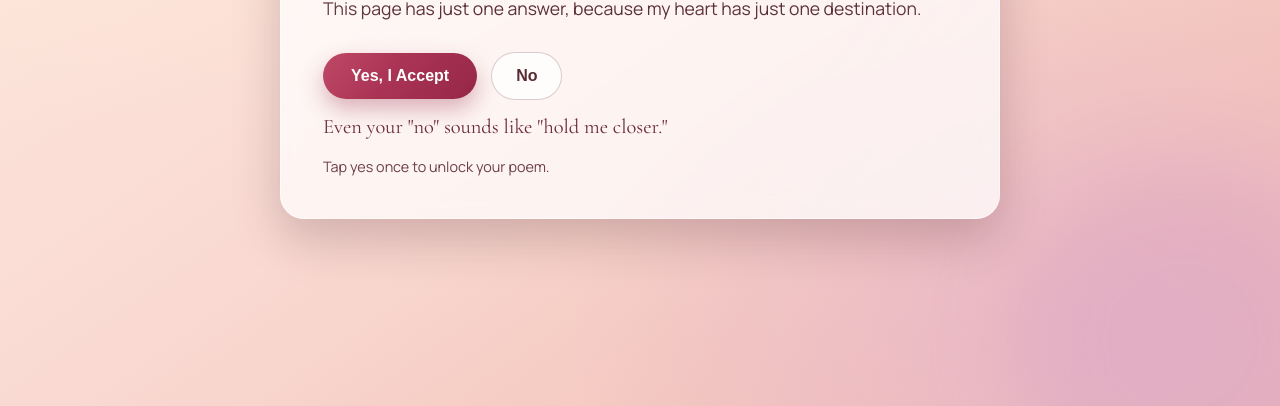
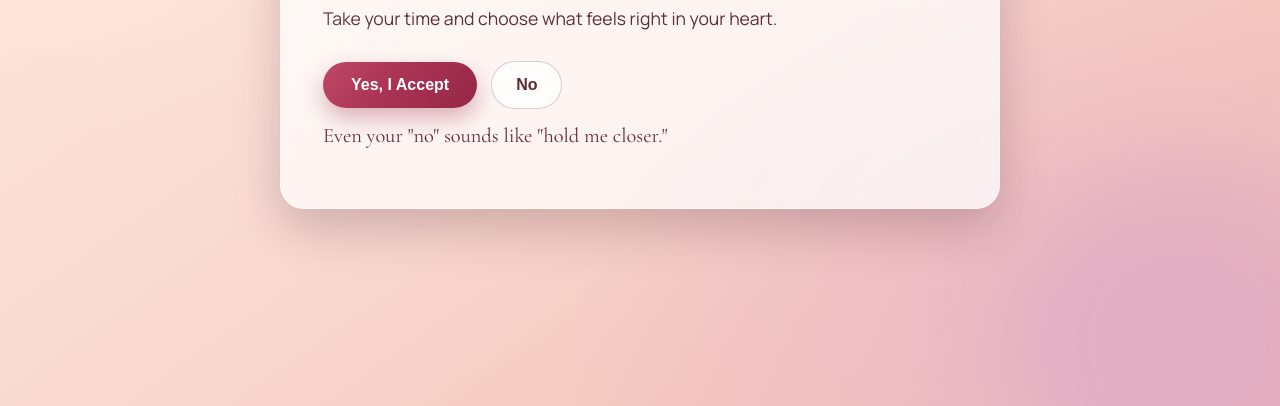
Before and after one commit to davis-asish/web-prop-, a plain HTML site: page index.html in a window 1280 px wide. Shown: the part 394-800 px from the top of the page. Drawn offline with nearby package versions, Linux system fonts and the light colour scheme.

Commit message:
Update index.html

```diff
--- a/index.html
+++ b/index.html
@@ -192,12 +192,6 @@
       100% {
         transform: scale(1);
       }
-    }
-
-    .accept-note {
-      margin: 0;
-      font-size: 0.9rem;
-      color: #6c3e47;
     }
 
     .romantic-line {
@@ -485,14 +479,13 @@
       <p class="tag">A question from Davis Asish</p>
       <h1>Sreshtha, will you accept my proposal?</h1>
       <p class="intro">
-        This page has just one answer, because my heart has just one destination.
+        Take your time and choose what feels right in your heart.
       </p>
       <div class="accept-wrap">
         <button id="accept-btn" class="accept-btn" type="button">Yes, I Accept</button>
         <button id="no-btn" class="no-btn" type="button">No</button>
       </div>
       <p id="romantic-line" class="romantic-line">Even your "no" sounds like "hold me closer."</p>
-      <p class="accept-note">Tap yes once to unlock your poem.</p>
     </section>
 
     <section id="poem-screen" class="poem-screen" aria-live="polite">
```
